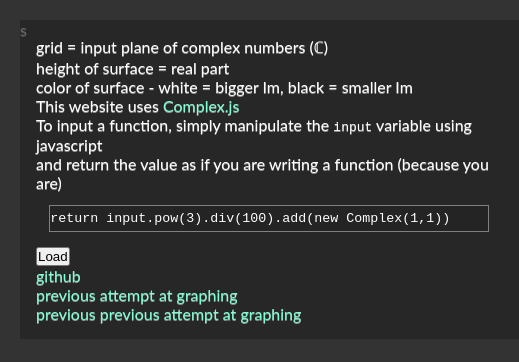
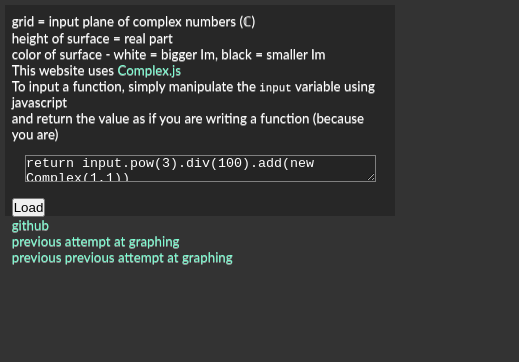
Before and after one commit to hemisemidemipresent/complex3, a plain HTML site: page index.html in a window 390 px wide. Shown: the whole page, 519 px wide, since content can reach past the window. Drawn offline with nearby package versions, Linux system fonts and the light colour scheme; a web font is replaced by a local one.

Commit message:
smol screen

```diff
--- a/css/main.css
+++ b/css/main.css
@@ -28,13 +28,13 @@ body {
 	left: 20px;
 	top: 20px;
 	background: rgba(36,36,36,0.69);
-	padding: 1em;
+	color:white;
 }
 a{
 	text-decoration: none;
 	color:aquamarine;
 }
-input[type="text"] {
+textarea{
 	font-family: 'Courier New', Courier, monospace;
 	width:33em;
 	height: 2em;
@@ -52,3 +52,19 @@ input[type="text"] {
     font-family: "Computer Modern";
     src: url('http://mirrors.ctan.org/fonts/cm-unicode/fonts/otf/cmunss.otf');
 }
+@media only screen and (max-width: 600px) {
+	#title {
+		position: absolute;
+		left: 5px;
+		top: 5px;
+		background: rgba(36,36,36,0.69);
+		padding: 0.5em;
+		width:100vw;
+		height:25vh;
+		font-size: smaller;
+	}
+	textarea{
+		width:90vw;
+
+	}
+  }
--- a/index.html
+++ b/index.html
@@ -9,7 +9,7 @@
     <link rel="stylesheet" href="css/main.css">
 </head>
 
-<body>s
+<body>
     <div id="container"></div>
     <div id="title">
         <p>
@@ -23,7 +23,7 @@
             <br>
             and return the value as if you are writing a function (because you are)
             <br>
-            <input id="fn" type="text" value="return input.pow(3).div(100).add(new Complex(1,1))">
+            <textarea id="fn" type="text">return input.pow(3).div(100).add(new Complex(1,1))</textarea>
         </p>
         <p id="err"></p>
 
```
